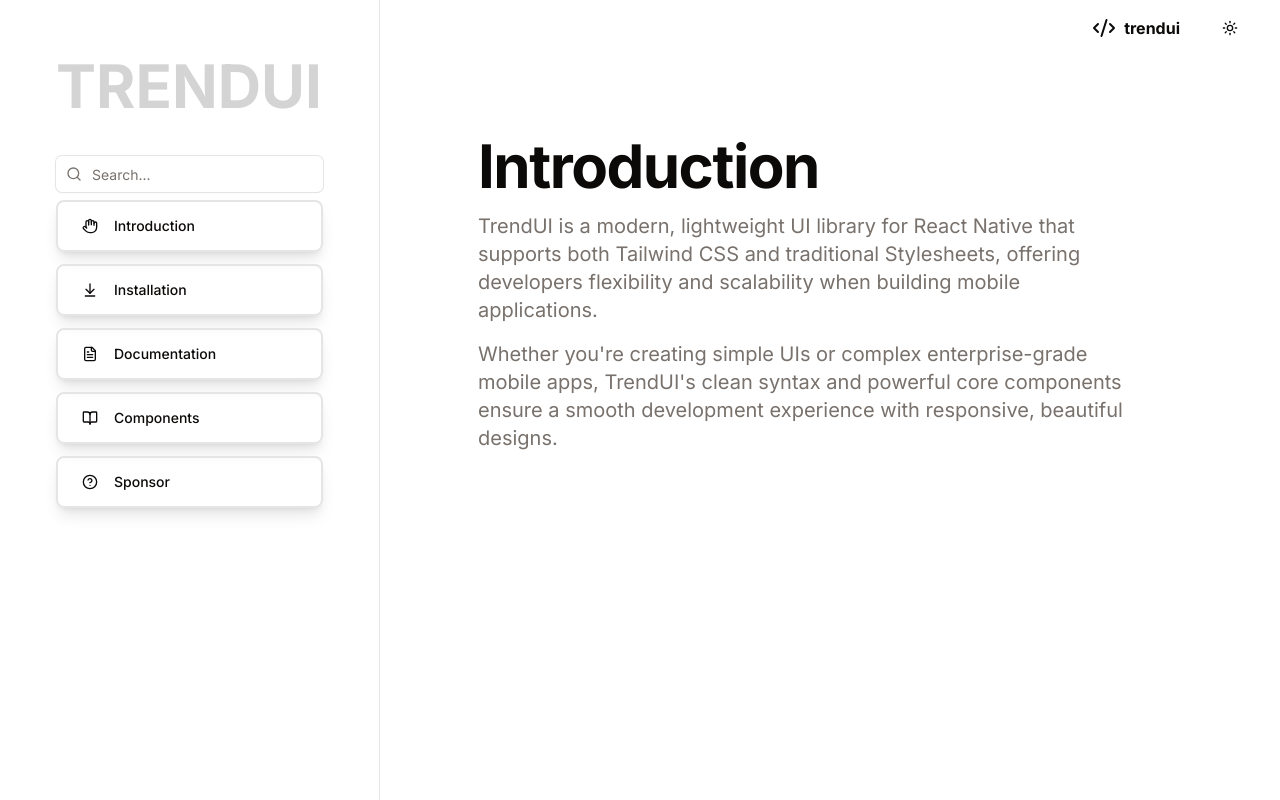
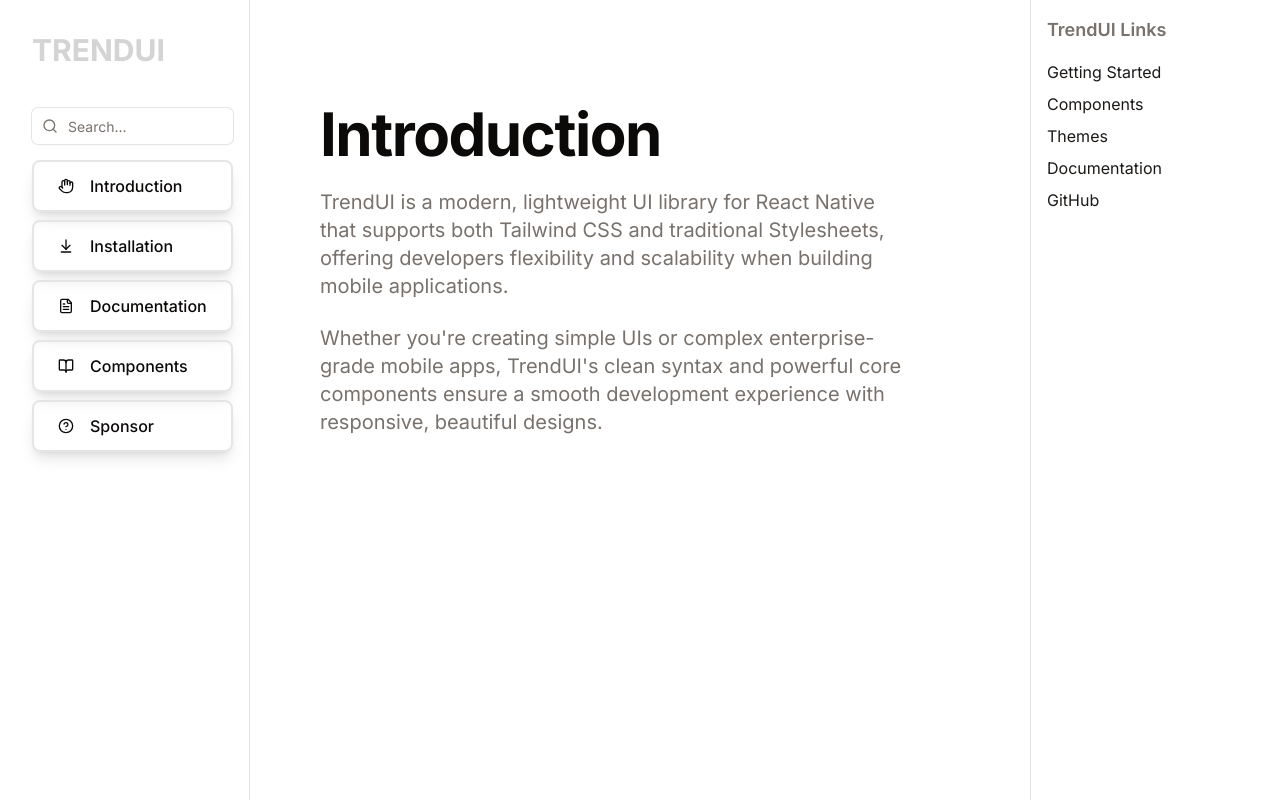
Before and after one commit to shahriarsajeeb/trendui-react-native, a Next.js app: page /docs in a window 1280 px wide. Built offline with nearby package versions, Linux system fonts and the light colour scheme.

Commit message:
basic layout of the docs page

```diff
--- a/app/docs/layout.tsx
+++ b/app/docs/layout.tsx
@@ -9,18 +9,56 @@
 export default function DocsLayout({ children }: DocsLayoutProps) {
   return (
     <div className="flex min-h-screen max-w-screen-xl mx-auto">
-      {/* Sidebar */}
-      <aside className="hidden lg:block md:block fixed left-0 top-0 z-30 w-[250px] sm:w-[300px] md:w-[380px] h-full border-r bg-background">
+      {/* Left Sidebar */}
+      <aside className="hidden lg:block md:block fixed left-0 top-0 z-30 w-full sm:w-[25%] md:w-[20%] lg:w-[250px] h-full border-r bg-background">
         <ScrollArea className="h-full">
           <Sidebar />
         </ScrollArea>
       </aside>
 
       {/* Main Content */}
-      <main className="flex-1 pl-0 sm:pl-[250px] md:pl-[380px]">
-        <SiteHeader />
-        <div className="container max-w-3xl py-6 lg:py-10">{children}</div>
+      <main className="flex-1 p-4 sm:p-6 lg:p-8">
+        {/* <SiteHeader /> */}
+        <div className="container max-w-full sm:max-w-3xl py-6 lg:py-10 mx-auto">
+          {children}
+        </div>
       </main>
+
+      {/* Right Sidebar */}
+      <aside className="hidden lg:block md:block fixed right-0 top-0 z-30 w-full sm:w-[25%] md:w-[20%] lg:w-[250px] h-full border-l bg-background">
+        <div className="sticky top-0 p-4 space-y-4">
+          <h2 className="text-lg font-semibold text-muted-foreground">
+            TrendUI Links
+          </h2>
+          <ul className="space-y-2">
+            <li>
+              <a href="#link1" className="text-primary hover:underline">
+                Getting Started
+              </a>
+            </li>
+            <li>
+              <a href="#link2" className="text-primary hover:underline">
+                Components
+              </a>
+            </li>
+            <li>
+              <a href="#link3" className="text-primary hover:underline">
+                Themes
+              </a>
+            </li>
+            <li>
+              <a href="#link4" className="text-primary hover:underline">
+                Documentation
+              </a>
+            </li>
+            <li>
+              <a href="#link5" className="text-primary hover:underline">
+                GitHub
+              </a>
+            </li>
+          </ul>
+        </div>
+      </aside>
     </div>
   );
 }
--- a/components/docs/Introduction.tsx
+++ b/components/docs/Introduction.tsx
@@ -2,15 +2,15 @@
 
 export function Introduction() {
   return (
-    <div className="space-y-4 mt-10 max-w-prose" id="">
+    <div className="space-y-6 mt-8 max-w-prose px-4 sm:px-6 lg:px-8">
       <SectionHeader title="Introduction" />
-      <p className="text-xs md:text-xl text-muted-foreground">
+      <p className="text-sm sm:text-base md:text-xl text-muted-foreground">
         TrendUI is a modern, lightweight UI library for React Native that
         supports both Tailwind CSS and traditional Stylesheets, offering
         developers flexibility and scalability when building mobile
         applications.
       </p>
-      <p className="text-xs md:text-xl text-muted-foreground">
+      <p className="text-sm sm:text-base md:text-xl text-muted-foreground">
         Whether you're creating simple UIs or complex enterprise-grade mobile
         apps, TrendUI's clean syntax and powerful core components ensure a
         smooth development experience with responsive, beautiful designs.
--- a/components/docs/sidebar.tsx
+++ b/components/docs/sidebar.tsx
@@ -45,14 +45,14 @@
   const pathname = usePathname();
 
   return (
-    <div className="flex h-full flex-col p-6 sm:p-10 lg:p-14">
-      <div className="mb-6">
+    <div className="flex h-full flex-col p-4 sm:p-6 lg:p-8">
+      <div className="mb-4 sm:mb-6">
         <Link href="/" className="flex items-center space-x-2">
-          <span className="text-2xl sm:text-4xl lg:text-6xl text-neutral-300 font-bold">TRENDUI</span>
+          <span className="text-xl sm:text-2xl lg:text-3xl text-neutral-300 font-bold">TRENDUI</span>
         </Link>
       </div>
-      <nav className="mt-4 flex-1">
-        <Search/>
+      <nav className="mt-4 flex-1 space-y-2">
+        <Search />
         {navigation.map((item) => {
           const isActive = pathname === item.href;
           return (
@@ -60,20 +60,19 @@
               key={item.name}
               variant={isActive ? "secondary" : "ghost"}
               className={cn(
-                "mb-3 w-full p-6 sm:p-6 justify-start shadow-lg rounded-lg border-2 dark:border-none dark:bg-neutral-900 dark:hover:bg-neutral-800",
+                "w-full p-4 sm:p-5 lg:p-6 justify-start shadow-lg rounded-lg border-2 dark:border-none dark:bg-neutral-900 dark:hover:bg-neutral-800",
                 isActive ? "bg-accent" : "hover:bg-accent/50"
               )}
               asChild
             >
               <Link href={item.href}>
-                <item.icon className="mr-2 h-4 w-4" />
-                {item.name}
+                <item.icon className="mr-2 h-4 w-4 sm:h-5 sm:w-5" />
+                <span className="text-sm sm:text-base">{item.name}</span>
               </Link>
             </Button>
           );
         })}
       </nav>
-
     </div>
   );
 }
--- a/components/docs/site-header.tsx
+++ b/components/docs/site-header.tsx
@@ -1,31 +1,29 @@
-import Link from "next/link"
-import { Code2 } from 'lucide-react'
+import Link from "next/link";
+import { Code2 } from "lucide-react";
 
-// import { cn } from "@/lib/utils"
-// import { buttonVariants } from "@/components/ui/button"
-// import { MainNav } from "@/components/docs/main-nav"
-import { MobileNav } from "@/components/docs/mobile-nav"
-import { ModeToggle } from "@/components/docs/mode-toggle"
+import { MobileNav } from "@/components/docs/mobile-nav";
+import { ModeToggle } from "@/components/docs/mode-toggle";
 
 export function SiteHeader() {
   return (
     <header className="sticky top-0 z-50 w-full bg-background/95 backdrop-blur supports-[backdrop-filter]:bg-background/60">
-      <div className="container flex h-14 items-center">
-        {/* <MainNav /> */}
+      <div className="container flex items-center h-14 px-4 sm:px-6 lg:px-8">
+        {/* Mobile Navigation */}
         <MobileNav />
+
         <div className="flex flex-1 items-center justify-between space-x-2 md:justify-end">
           <div className="w-full flex-1 md:w-auto md:flex-none">
             <Link href="/" className="mr-6 flex items-center space-x-2">
-              <Code2 className="h-6 w-6" />
-              <span className="hidden font-bold sm:inline-block">trendui</span>
+
+              <span className="hidden sm:inline-block font-bold">trendui</span>
             </Link>
           </div>
-          <nav className="flex items-center">
 
+          <nav className="flex items-center space-x-4">
             <ModeToggle />
           </nav>
         </div>
       </div>
     </header>
-  )
+  );
 }
```
